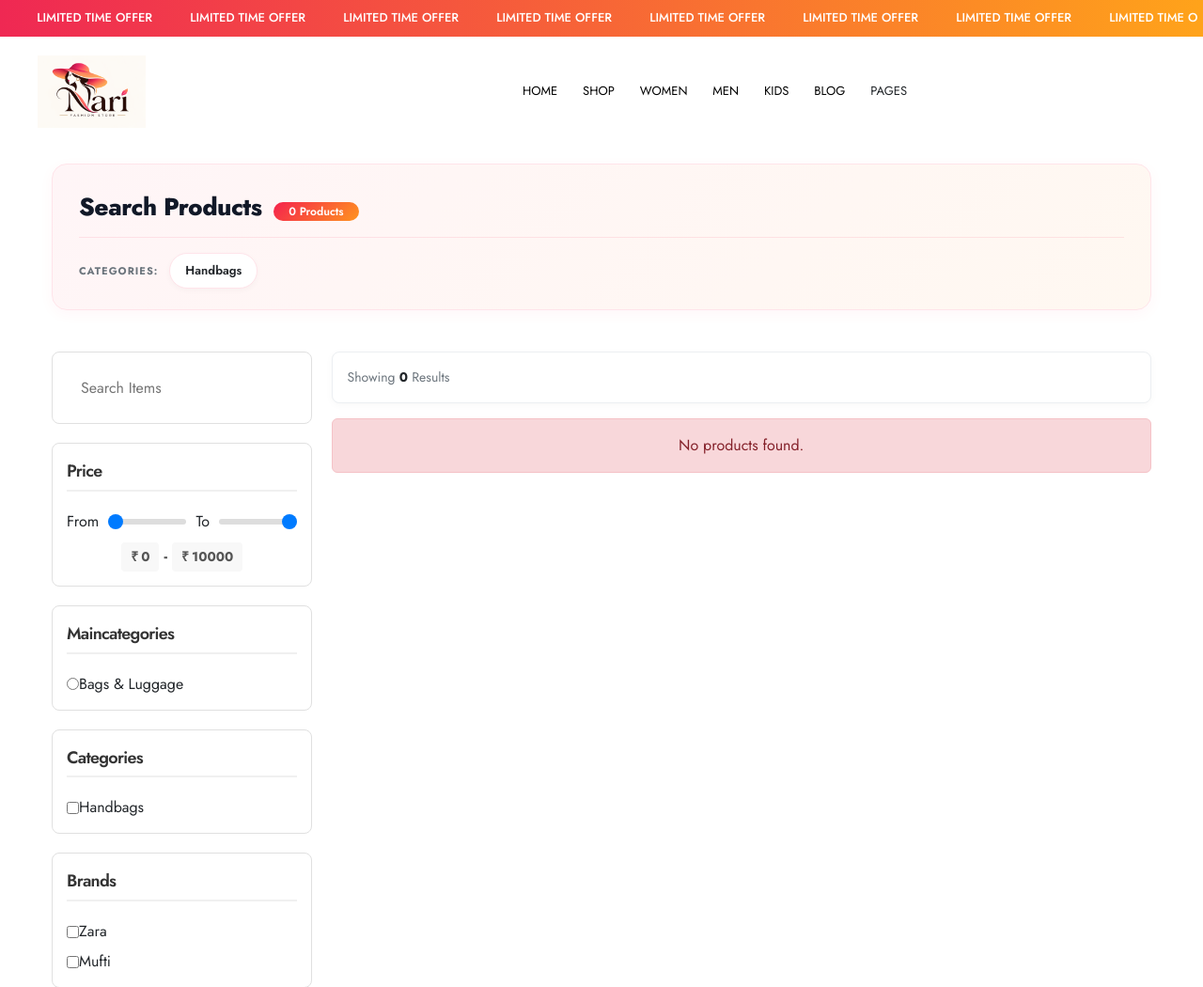
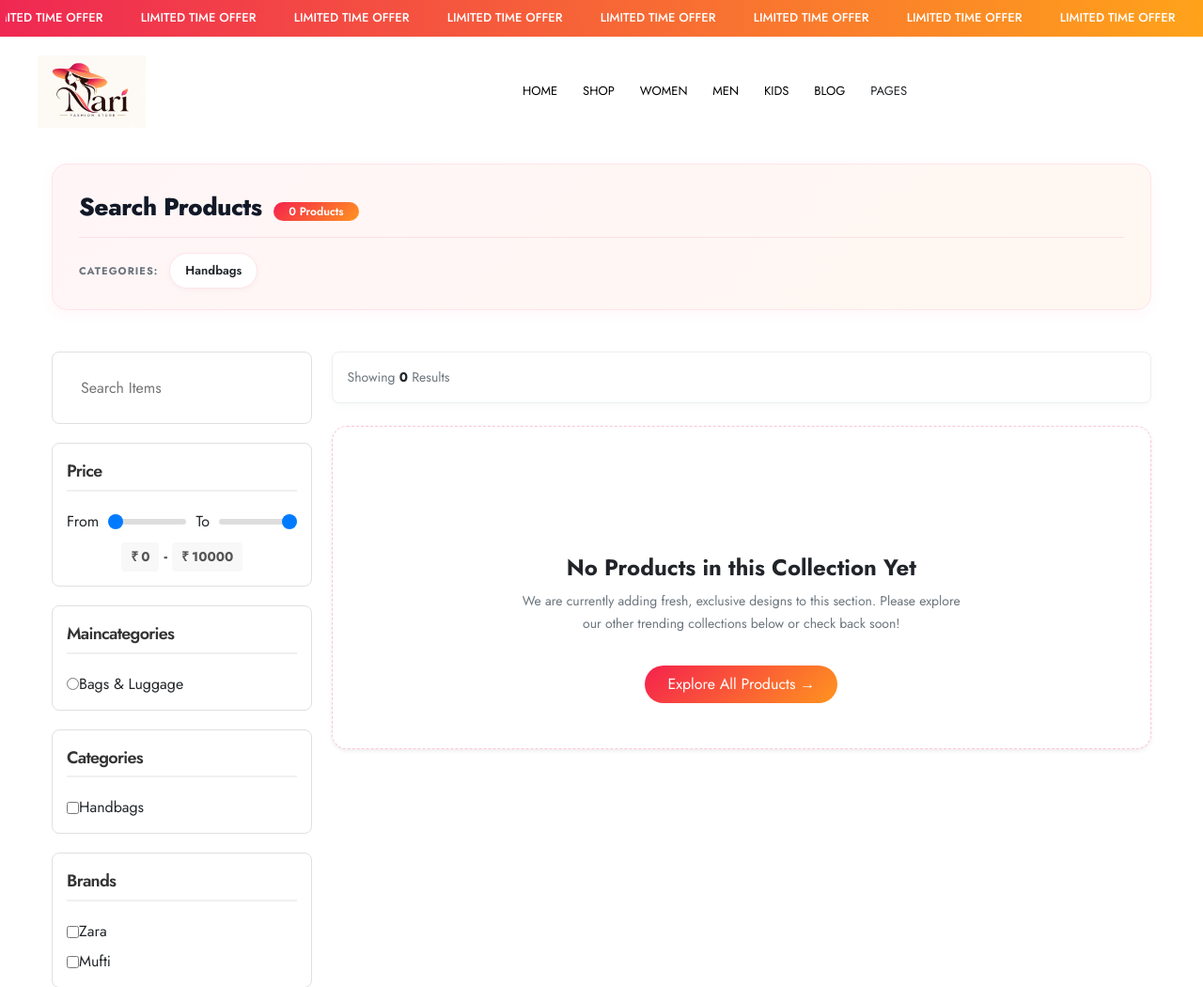
Before and after one commit to himanshuromegamart/indianstylehub, a Django app: page /search/ in a window 1280 px wide. Shown: the top 1050 px of the page at 94% size. Run offline with Django 5.2, Linux system fonts and the light colour scheme; data comes from the database, SQL or seed files in the repository; some libraries are stand-ins or nearby versions; some web fonts are replaced.

Commit message:
fix: resolve 500 error on empty categories and SEO description rendering

```diff
--- a/mainApp/templates/front/products.html
+++ b/mainApp/templates/front/products.html
@@ -2,10 +2,10 @@
 {%load static%}
 {%block title%}{% if ops.title %}{{ ops.title }}{% elif current_title %}{{ current_title }}{% else %}Shop{% endif %} &mdash; Nari Fashion Store{%endblock%}
 {%block description%}
-    <meta name="description" content="{% if ops.description %}{{ ops.description|striptags|truncatewords:25 }}{% elif current_description %}{{ current_description|striptags|truncatewords:25 }}{% else %}Discover latest {{ current_title }} collection at Nari Fashion Store with premium quality and best offers.{% endif %}">
+    <meta name="description" content="{% if ops.description %}{{ ops.description|striptags|truncatewords:25 }}{% elif current_description %}{{ current_description|striptags|truncatewords:25 }}{% elif description %}{{ description|striptags|truncatewords:25 }}{% else %}Discover latest {{ current_title }} collection at Nari Fashion Store with premium quality and best offers.{% endif %}">
     <link rel="canonical" href="{{ request.build_absolute_uri }}">
     <meta property="og:title" content="{% if ops.title %}{{ ops.title }}{% elif current_title %}{{ current_title }}{% else %}Shop{% endif %} &mdash; Nari Fashion Store">
-    <meta property="og:description" content="{% if ops.description %}{{ ops.description|striptags|truncatewords:25 }}{% elif current_description %}{{ current_description|striptags|truncatewords:25 }}{% else %}Discover latest {{ current_title }} collection at Nari Fashion Store.{% endif %}">
+    <meta property="og:description" content="{% if ops.description %}{{ ops.description|striptags|truncatewords:25 }}{% elif current_description %}{{ current_description|striptags|truncatewords:25 }}{% elif description %}{{ description|striptags|truncatewords:25 }}{% else %}Discover latest {{ current_title }} collection at Nari Fashion Store.{% endif %}">
     <meta property="og:url" content="{{ request.build_absolute_uri }}">
     <meta property="og:type" content="website">
 
@@ -124,8 +124,8 @@
                                         {% if page_posts.paginator.count %}{{ page_posts.paginator.count }}{% else %}{{ page_posts|length }}{% endif %} Products
                                     </span>
                                 </div>
-                                {% if ops.description or current_description %}
-                                <p class="text-muted m-0" style="font-size: 13px; max-width: 600px;">{{ ops.description|default:current_description|truncatewords:20 }}</p>
+                                {% if ops.description or current_description or description %}
+                                <p class="text-muted m-0" style="font-size: 13px; max-width: 600px;">{% if ops.description %}{{ ops.description|striptags|truncatewords:20 }}{% elif current_description %}{{ current_description|striptags|truncatewords:20 }}{% elif description %}{{ description|striptags|truncatewords:20 }}{% endif %}</p>
                                 {% endif %}
                             </div>
 
@@ -605,9 +605,16 @@
                             </ul>
                         </div>
                         {%else%}
-                            <div class="alert alert-danger text-center" role="alert">
-                                No products found.
+                        <div class="card border-0 shadow-sm rounded-4 text-center py-5 px-3 my-4 bg-white" style="border: 1px dashed rgba(245, 34, 77, 0.25) !important;">
+                            <div class="mb-3">
+                                <i class="flaticon-shopping-bag text-muted" style="font-size: 48px; opacity: 0.35;"></i>
                             </div>
+                            <h4 class="fw-bold text-dark mb-2">No Products in this Collection Yet</h4>
+                            <p class="text-muted small mx-auto" style="max-width: 480px;">We are currently adding fresh, exclusive designs to this section. Please explore our other trending collections below or check back soon!</p>
+                            <div class="mt-3">
+                                <a href="/products/" class="btn btn-danger rounded-pill px-4 py-2" style="background: linear-gradient(135deg, #F5224D 0%, #FF941F 100%); border: none;">Explore All Products &rarr;</a>
+                            </div>
+                        </div>
                         {%endif%}
                     </div>
 
@@ -1098,7 +1105,7 @@
             {% endif %}
 
             <!-- CATEGORY BLOG / SEO ARTICLE SECTION -->
-            {% if ops.description or description or related_blogs %}
+            {% if ops.description or current_description or description or related_blogs %}
             <div class="category-seo-blog-section my-5 pt-4 border-top">
                 <div class="card border-0 shadow-sm rounded-4 p-4 p-md-5 bg-white">
                     {% if ops.title %}
@@ -1107,9 +1114,9 @@
                         <h2 class="category-seo-title mb-4 font-weight-bold" style="color: #222; font-size: 1.75rem; border-left: 4px solid #27338f; padding-left: 14px;">{{ current_title }}</h2>
                     {% endif %}
 
-                    {% if ops.description or description %}
+                    {% if ops.description or current_description or description %}
                     <div class="rich-text-content category-blog-content" style="line-height: 1.85; color: #444; font-size: 15px;">
-                        {{ ops.description|default:description|safe }}
+                        {% if ops.description %}{{ ops.description|safe }}{% elif current_description %}{{ current_description|safe }}{% elif description %}{{ description|safe }}{% endif %}
                     </div>
                     {% endif %}
 
--- a/mainApp/views.py
+++ b/mainApp/views.py
@@ -380,12 +380,40 @@ def dynamic_category_view(request, supercat=None, mcat=None, cat=None, scat=None
                 'url': f"/{maincategory_obj.slug}/{c.slug}/"
             } for c in cats]
 
+    elif supercat and Category.objects.filter(slug__iexact=supercat).exists():
+        # Direct Category URL: e.g. /handbags/ or /test111/
+        category_obj = Category.objects.filter(slug__iexact=supercat).first()
+        maincategory_obj = category_obj.maincategory
+        supercategory_obj = maincategory_obj.supercategory if maincategory_obj else None
+        current_title = category_obj.name
+        current_description = category_obj.description or ""
+        breadcrumbs.append({'name': category_obj.name, 'url': category_obj.get_hierarchy_url()})
+        products = Product.objects.filter(category=category_obj)
+        scats = Subcategory.objects.filter(category=category_obj)
+        child_items = [{
+            'name': s.name,
+            'image': s.image or (category_obj.image if category_obj else ''),
+            'url': f"/{supercategory_obj.slug if supercategory_obj else 'all'}/{maincategory_obj.slug if maincategory_obj else 'all'}/{category_obj.slug}/{s.slug}/"
+        } for s in scats]
+
+    elif supercat and Subcategory.objects.filter(slug__iexact=supercat).exists():
+        # Direct Subcategory URL: e.g. /tote-handbags/
+        subcategory_obj = Subcategory.objects.filter(slug__iexact=supercat).first()
+        category_obj = subcategory_obj.category
+        maincategory_obj = category_obj.maincategory if category_obj else None
+        supercategory_obj = maincategory_obj.supercategory if maincategory_obj else None
+        current_title = subcategory_obj.name
+        current_description = subcategory_obj.description or ""
+        breadcrumbs.append({'name': subcategory_obj.name, 'url': subcategory_obj.get_hierarchy_url()})
+        products = Product.objects.filter(subcategory=subcategory_obj)
+        child_items = []
+
     else:
         # Fallback if unknown slug
         products = Product.objects.filter(name__icontains=raw_supercat or '')
-        if not products.exists():
-            products = Product.objects.all()
         current_title = raw_supercat.title() if raw_supercat else "Products"
+        current_description = ""
+        breadcrumbs.append({'name': current_title, 'url': f"/{raw_supercat}/"})
 
     # Facet Filters
     selected_maincategory = request.GET.get('maincategory')
@@ -467,9 +495,10 @@ def dynamic_category_view(request, supercat=None, mcat=None, cat=None, scat=None
         'child_items': child_items,
         'breadcrumbs': breadcrumbs,
         'current_title': current_title,
+        'current_description': current_description or '',
         'ops': subcategory_obj or category_obj or maincategory_obj or supercategory_obj,
         'title': current_title,
-        'description': current_description,
+        'description': current_description or '',
         'related_blogs': related_blogs,
         'popular_links': get_popular_links(
             current_title=current_title,
@@ -588,44 +617,8 @@ def web_filter(request):
 
 
 
-def category_page(request,cat):
-    maincategories=Maincategory.objects.all()
-    print("Maincategory is :",maincategories)
-    categories=Category.objects.all()
-    subcategories=Subcategory.objects.all()
-    brands=Brand.objects.all()
-    size=Size.objects.all()
-    color=Color.objects.all()
-    try:
-        # Fetch products with offers
-        if cat == "all":
-            data = Product.objects.all().order_by('-id')  # Filter products with non-empty offers
-        else:
-            # Get the Supercategory object
-            data = Product.objects.filter(category=Category.objects.get(slug=cat))
-        paginator = Paginator(data, 100)  # Show 10 posts per page
-        page_number = request.GET.get('page')
-        page_posts = paginator.get_page(page_number)
-        current_page = page_posts.number
-        total_pages = paginator.num_pages
-        page_range = range(max(current_page - 2, 1), min(current_page + 3, total_pages + 1))
-    except Exception as e:
-        print(f"Error occurred: {e}")  # Log the error for debugging
-        data = Product.objects.none()  # Return an empty queryset
-
-    cat_title = cat.replace('-', ' ').title() if cat else "Products"
-    return render(request, 'front/products.html', {
-        'page_posts':page_posts,
-        'page_range': page_range,
-        'maincategories':maincategories,
-        'categories':categories,
-        'subcategories':subcategories,
-        'brands':brands,
-        'size':size,
-        'color':color,
-        'current_title': cat_title,
-        'popular_links': get_popular_links(current_title=cat_title),
-    })
+def category_page(request, cat):
+    return dynamic_category_view(request, supercat=cat)
 
 
 def product_by_maincategory_category_subcategiry(request, mcat, cat, scat):
```
Also changed, not shown: mainApp/backend.py (+1 -10 lines), 1 other file.
